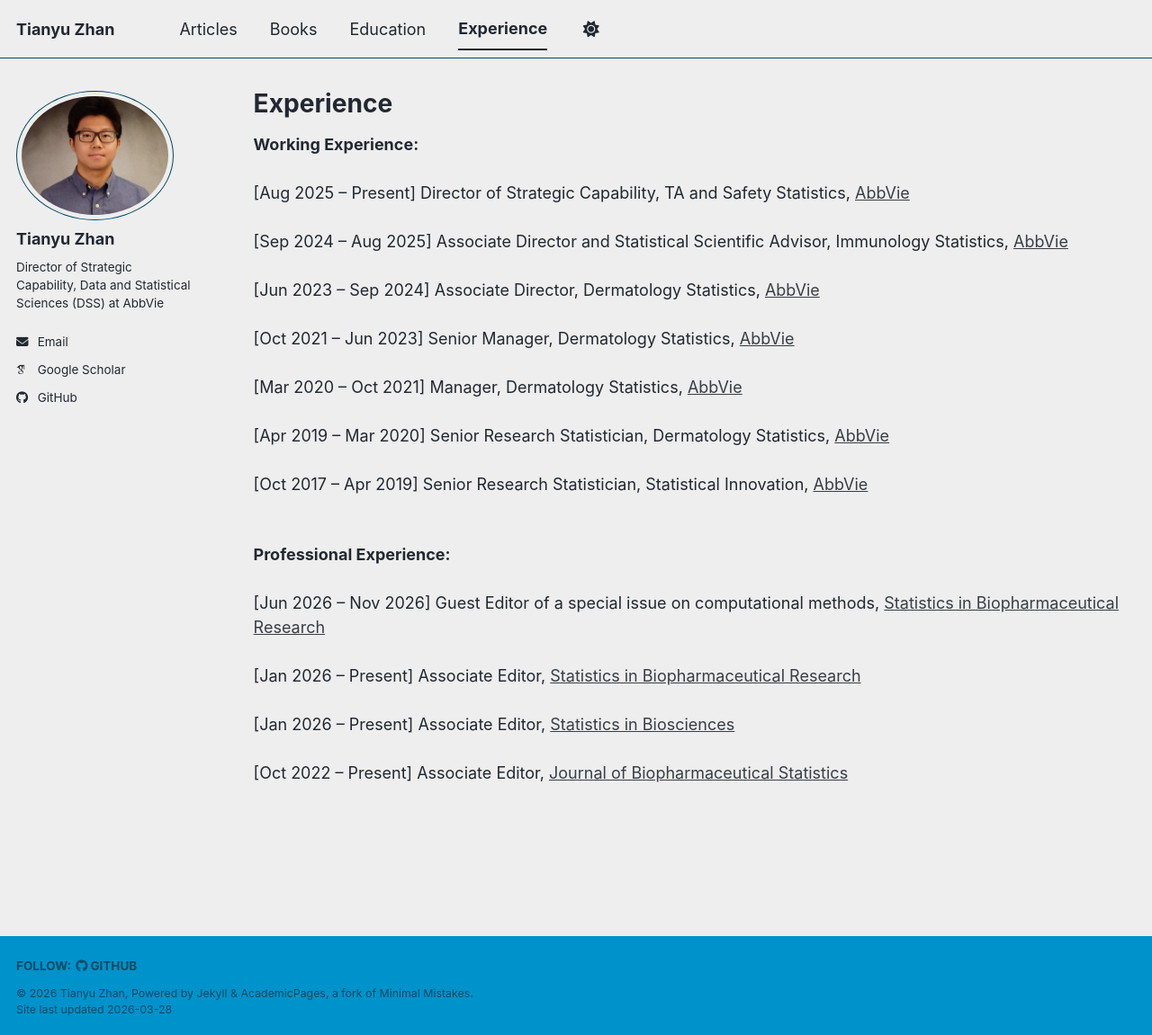
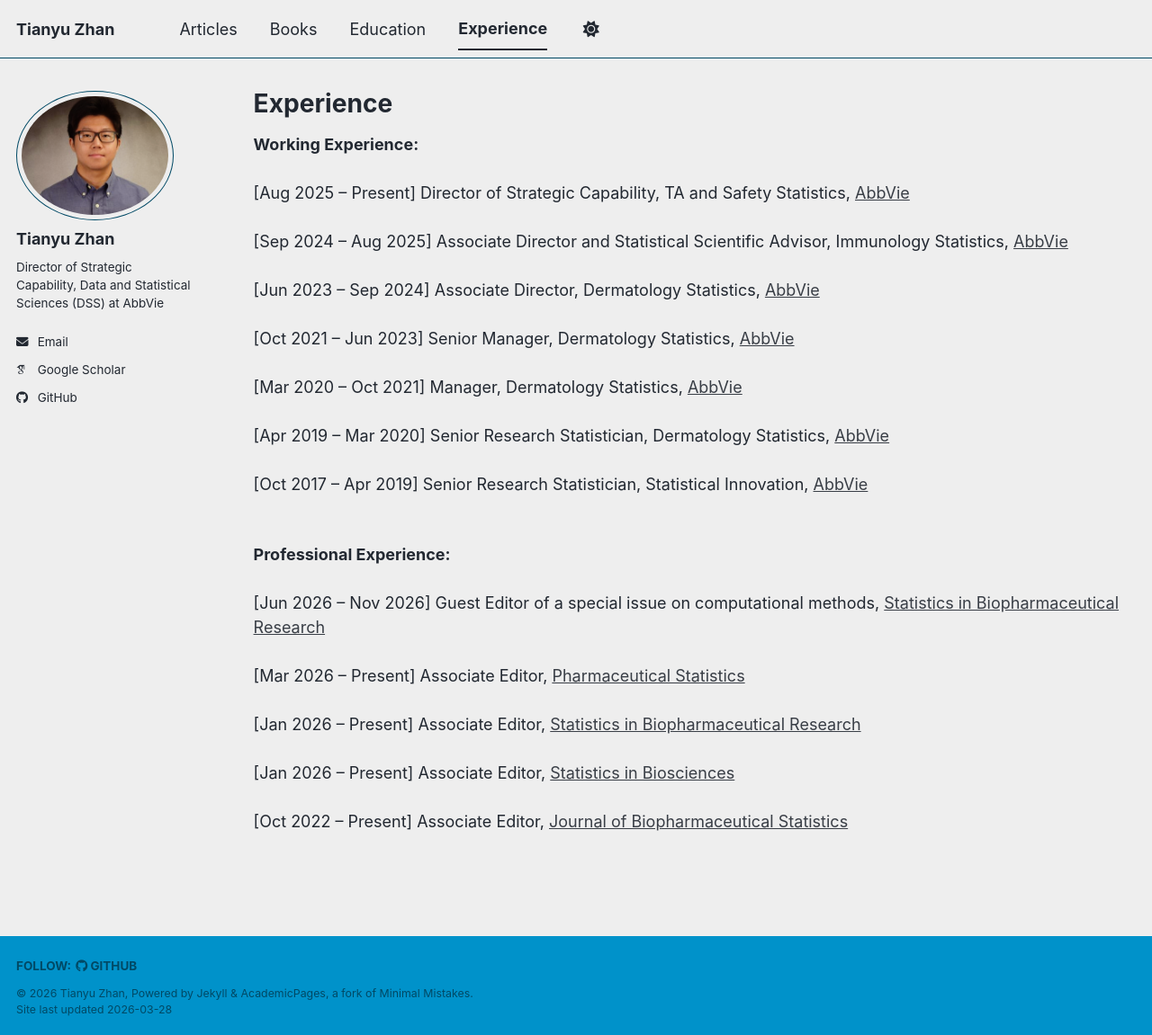
Before and after one commit to tian-yu-zhan/tian-yu-zhan.github.io, a Jekyll site: the page built from _pages/teaching.html, in a window 1280 px wide and 1151 px high. Shown: the whole window at 90% size. Built offline with Jekyll 4.4.1, drawn with Linux system fonts in a browser that asks for light colours; some web fonts are replaced; a script bundle is joined from its source files by our own code; library files that are not in the unit come from our copies.

Commit message:
Update teaching.html

```diff
--- a/_pages/teaching.html
+++ b/_pages/teaching.html
@@ -34,6 +34,9 @@ author_profile: true
 [Jun 2026 – Nov 2026] Guest Editor of a special issue on computational methods, <a href="https://think.taylorandfrancis.com/special_issues/advanced-computational-methods-pharma-research/" target="_blank">Statistics in Biopharmaceutical Research</a>
   <br>
 <br>
+[Mar 2026 – Present] Associate Editor, <a href="https://onlinelibrary.wiley.com/page/journal/15391612/homepage/editorialboard.html" target="_blank">Pharmaceutical Statistics</a>
+  <br>
+<br>
 [Jan 2026 – Present] Associate Editor, <a href="https://www.tandfonline.com/journals/usbr20/about-this-journal#editorial-board" target="_blank">Statistics in Biopharmaceutical Research</a>
   <br>
 <br>
```
